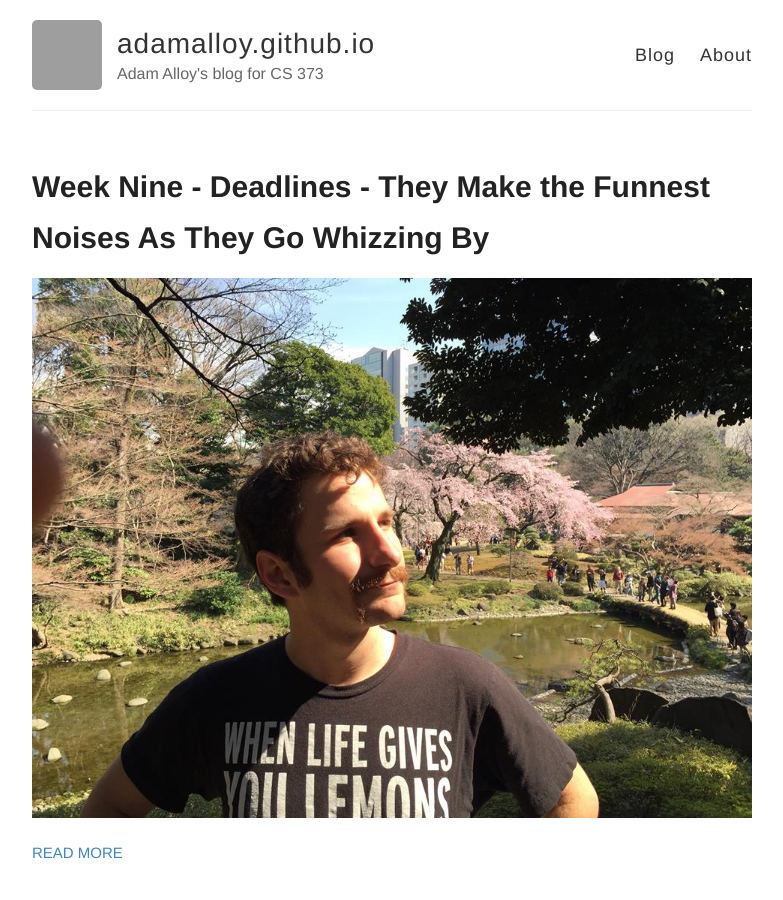
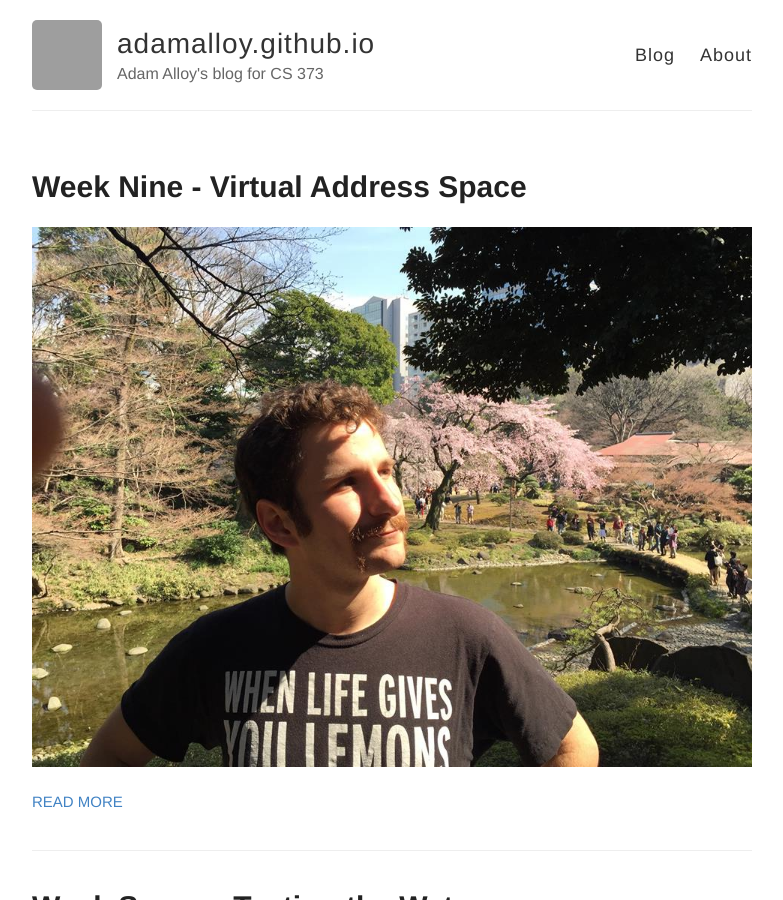
Before and after one commit to adamalloy/adamalloy.github.io, a Jekyll site: the page built from index.html, in a window 1280 px wide and 900 px high. Shown: the whole window, without its empty margins (248-1031 px from the left). Built offline with Jekyll 4.4.1, drawn with Linux system fonts in a browser that asks for light colours; Markdown is read by kramdown in place of the engine named in the settings; grey boxes are pictures that could not be loaded.

Commit message:
Update 2016-03-28-Week-Nine.md

```diff
--- a/_posts/2016-03-28-Week-Nine.md
+++ b/_posts/2016-03-28-Week-Nine.md
@@ -1,6 +1,6 @@
 ---
 layout: default
-title: Week Nine - Deadlines - They Make the Funnest Noises As They Go Whizzing By
+title: Week Nine - Virtual Address Space
 ---
 ![My Profile Picture](/images/adampic.jpg)
 
```
